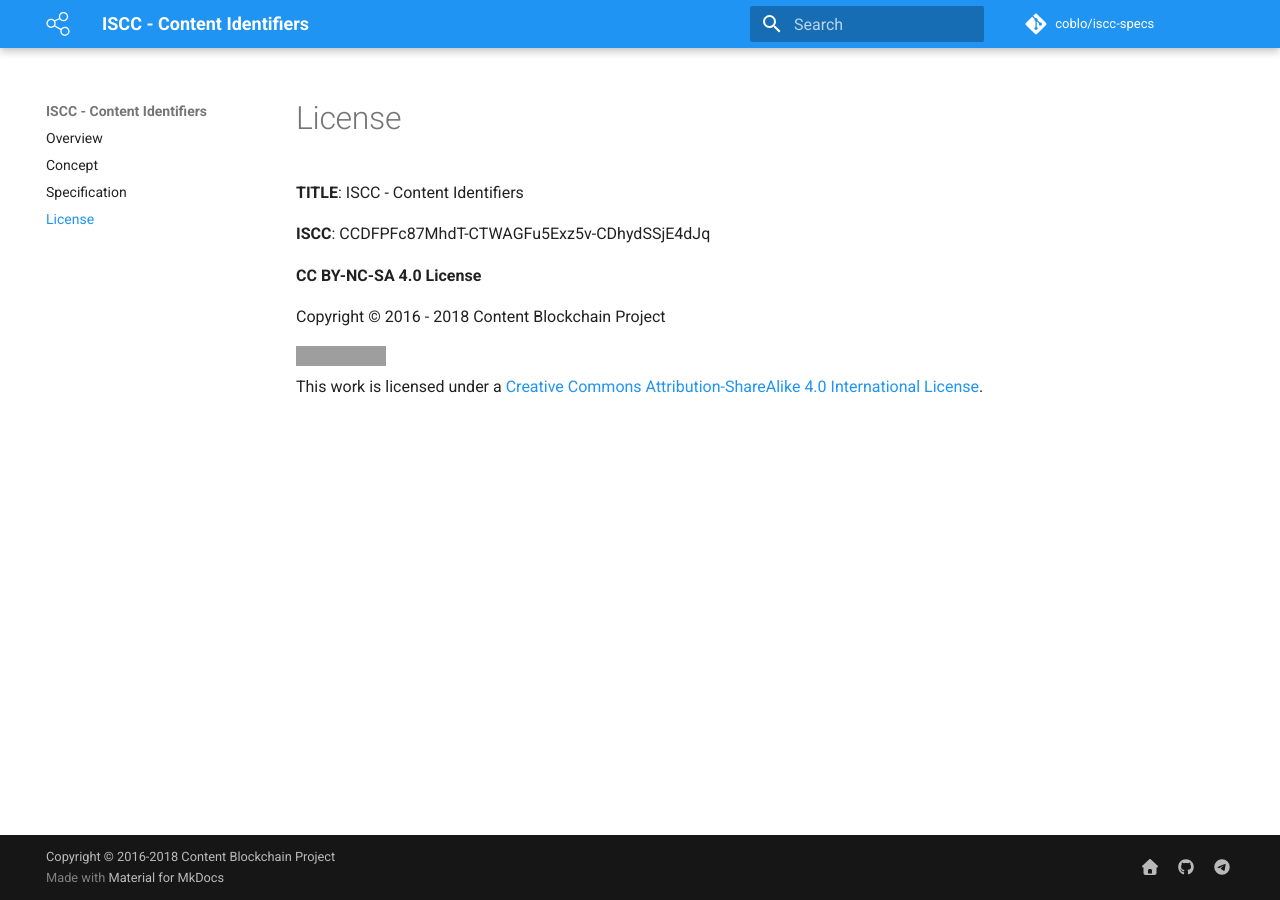
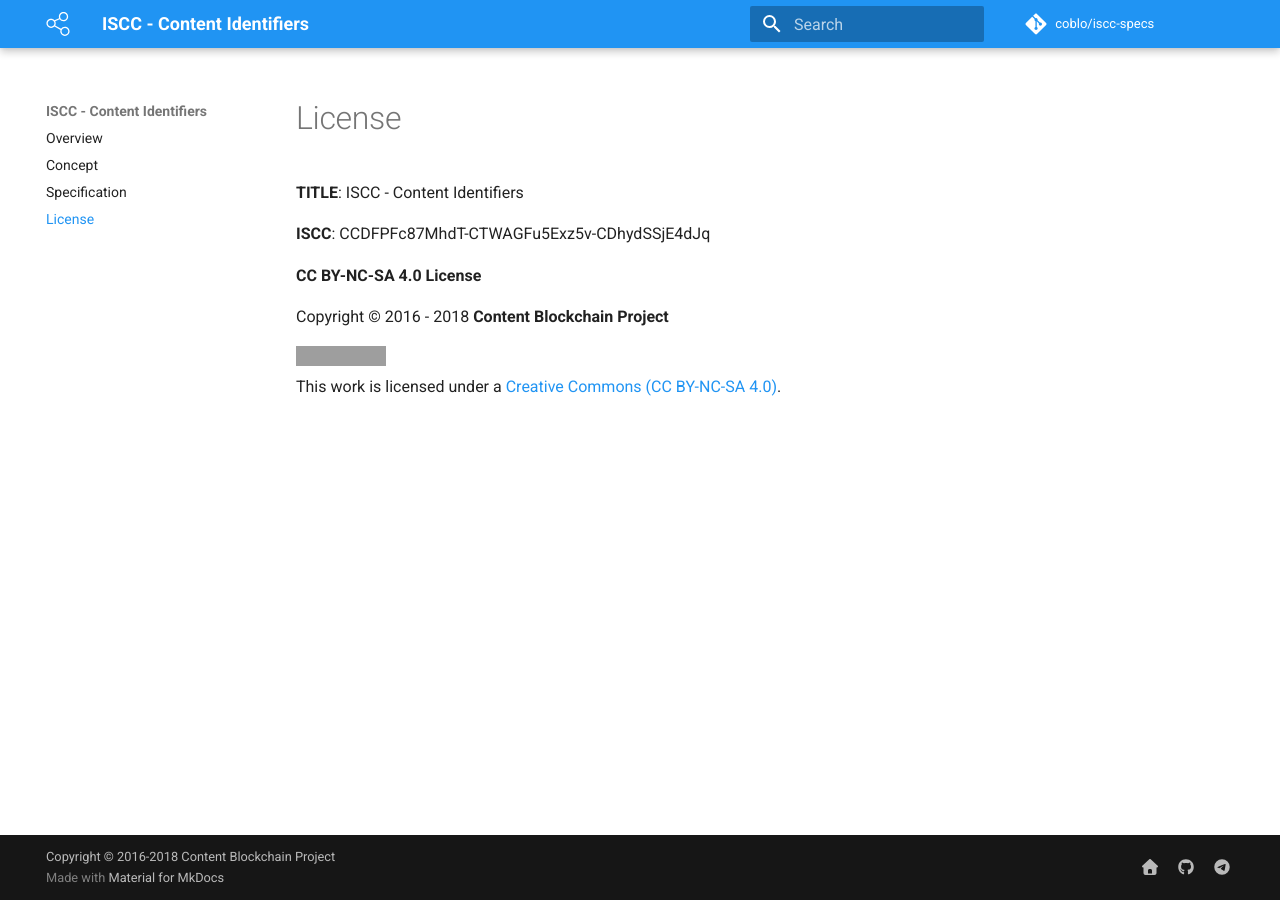
Before and after one commit to iscc/iscc-specs, an MkDocs documentation site: the page built from docs/license.md, in a window 1280 px wide. Built offline with MkDocs 1.6.1 and Material for MkDocs 9.7.7, drawn with Linux system fonts in a browser that asks for light colours; comment, search, counter and statistics services are not loaded; old or Windows-style settings are respelled for this version of MkDocs; grey boxes are pictures that could not be loaded.

Commit message:
Add license info to ISCC spec document

```diff
--- a/docs/license.md
+++ b/docs/license.md
@@ -6,6 +6,6 @@
 
 **CC BY-NC-SA 4.0 License**
 
-Copyright &copy; 2016 - 2018 Content Blockchain Project
+Copyright &copy; 2016 - 2018 **Content Blockchain Project**
 
-<a rel="license" href="http://creativecommons.org/licenses/by-sa/4.0/"><img alt="Creative Commons License" style="border-width:0" src="https://i.creativecommons.org/l/by-sa/4.0/88x31.png" /></a><br />This work is licensed under a <a rel="license" href="http://creativecommons.org/licenses/by-sa/4.0/">Creative Commons Attribution-ShareAlike 4.0 International License</a>.
+<a rel="license" href="http://creativecommons.org/licenses/by-nc-sa/4.0/"><img alt="Creative Commons License" style="border-width:0" src="https://i.creativecommons.org/l/by-nc-sa/4.0/88x31.png" /></a><br />This work is licensed under a <a rel="license" href="http://creativecommons.org/licenses/by-nc-sa/4.0/">Creative Commons (CC BY-NC-SA 4.0)</a>.
```
Also changed, not shown: docs/specification.md (+7 -0 lines).
